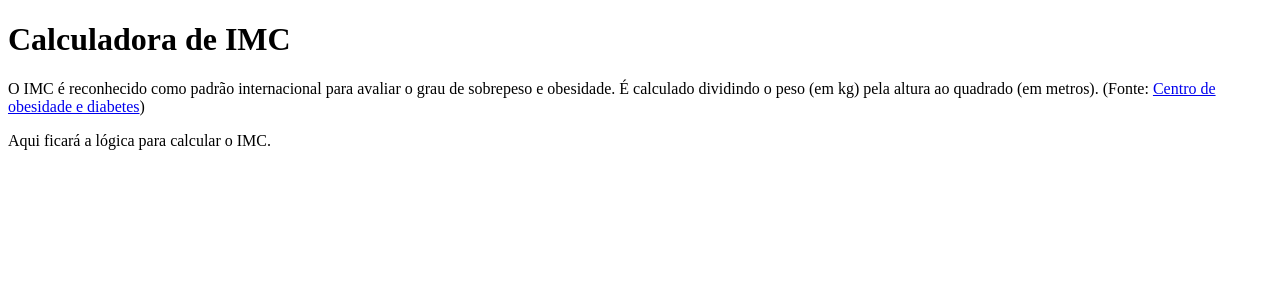
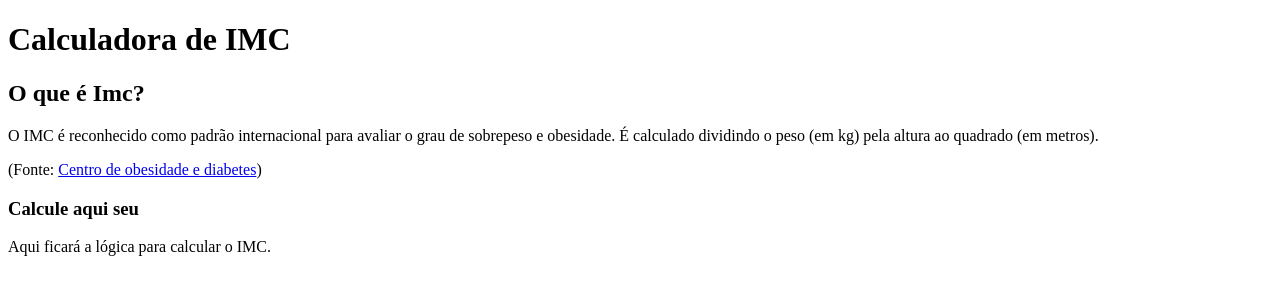
Before and after one commit to BrunoAmadei/restart, a React (Vite) app: page / in a window 1280 px wide. Shown: the top 300 px of the page. Built offline with nearby package versions, Linux system fonts and the light colour scheme.

Commit message:
Update App.jsx

```diff
--- a/src/App.jsx
+++ b/src/App.jsx
@@ -5,10 +5,14 @@ function App() {
     <>
       <div>
         <h1>Calculadora de IMC</h1>
+        <h2>O que é Imc?</h2>
         <p>
           O IMC é reconhecido como padrão internacional para avaliar o grau de sobrepeso e obesidade. É calculado dividindo o peso (em kg) pela altura ao quadrado (em metros).
+        </p>
+        <span>
           (Fonte: <a href="https://centrodeobesidadeediabetes.org.br/tudo-sobre-obesidade/calculadora-de-imc/#:~:text=Compartilhar%3A,ao%20quadrado%20(em%20metros)." target="_blank" rel="noopener noreferrer">Centro de obesidade e diabetes</a>)
-        </p>
+        </span>
+        <h3>Calcule aqui seu</h3>
       </div>
       <CalculadoraIMC />
     </>
```
